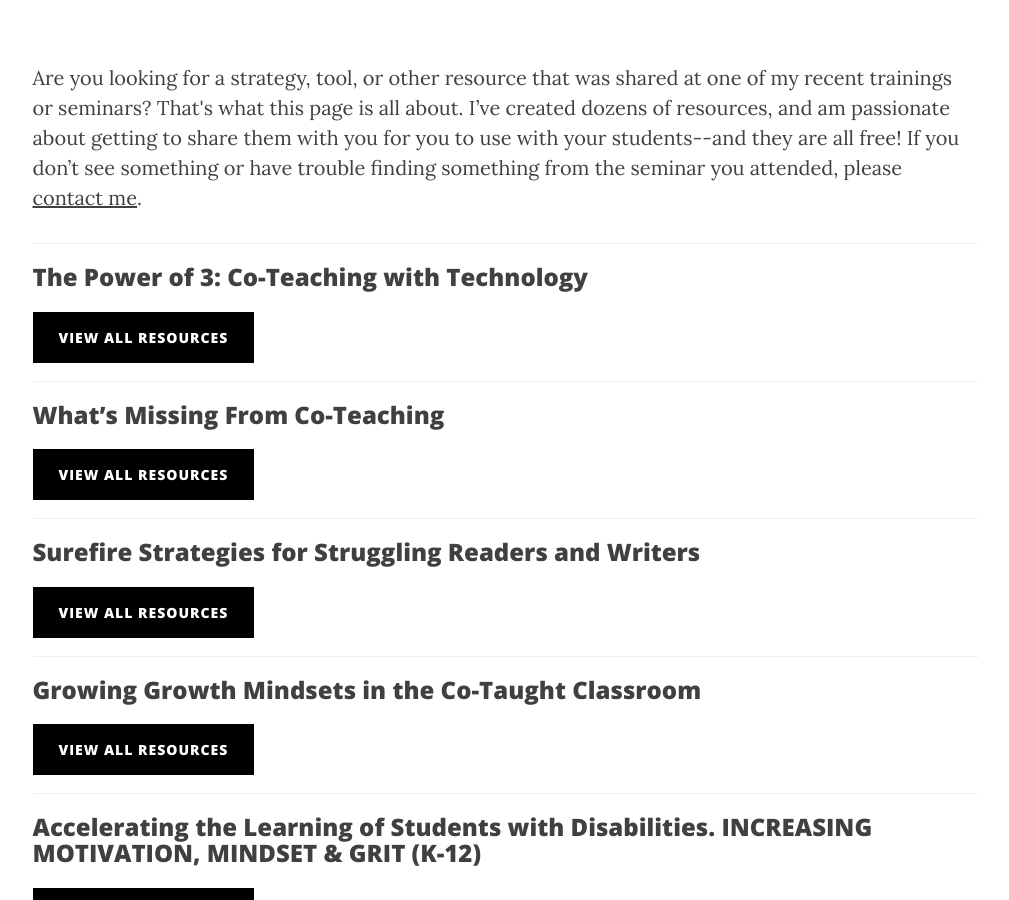
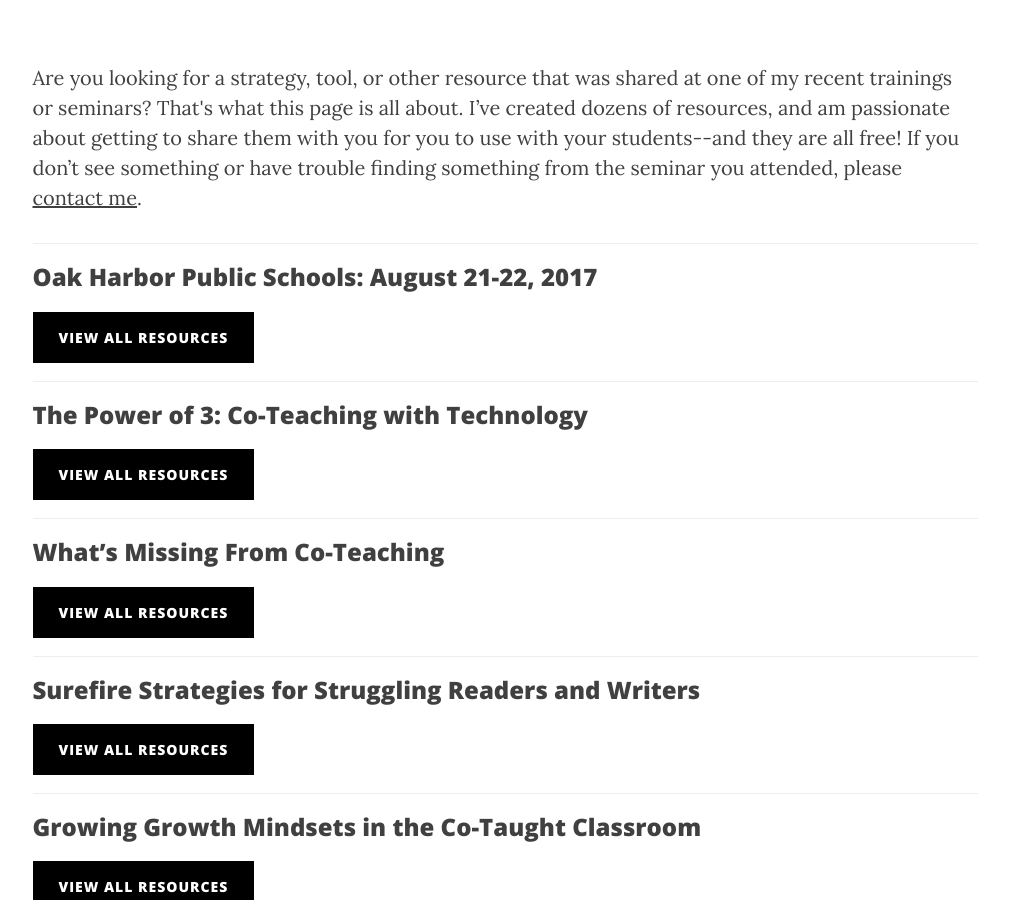
Before and after one commit to iamweswilson/clearlycat, a Jekyll site: the page built from resources.html, in a window 1280 px wide and 900 px high, scrolled down 465 px. Shown: the whole window, without its empty margins (135-1144 px from the left). Built offline with Jekyll 4.4.1, drawn with Linux system fonts in a browser that asks for light colours; nearby versions of some CDN libraries; Markdown is read by kramdown in place of the engine named in the settings; comment, search, counter and statistics services are not loaded.

Commit message:
Oak Harbor resources added

```diff
--- a/resources.html
+++ b/resources.html
@@ -24,6 +24,13 @@ permalink: /training-resources/
             <div class="col-sm-10 col-sm-push-1">
                 <p>
                     Are you looking for a strategy, tool, or other resource that was shared at one of my  recent trainings or seminars? That's what this page is all about.  I’ve created dozens of resources, and am passionate about getting to share them with you for you to use with your students--and they are all free!  If you don’t see something or have trouble finding something from the seminar you attended, please <a href="/contact/">contact me</a>.
+                </p>
+                <hr>
+                <h3>Oak Harbor Public Schools: August 21-22, 2017</h3>
+                <p>
+                    <a href="http://bit.ly/oakharborresources" class="resource-btn" target="_blank">
+                        View All Resources
+                    </a>
                 </p>
                 <hr>
                 <h3>The Power of 3: Co-Teaching with Technology</h3>
```
Also changed, not shown: 1 other file.
